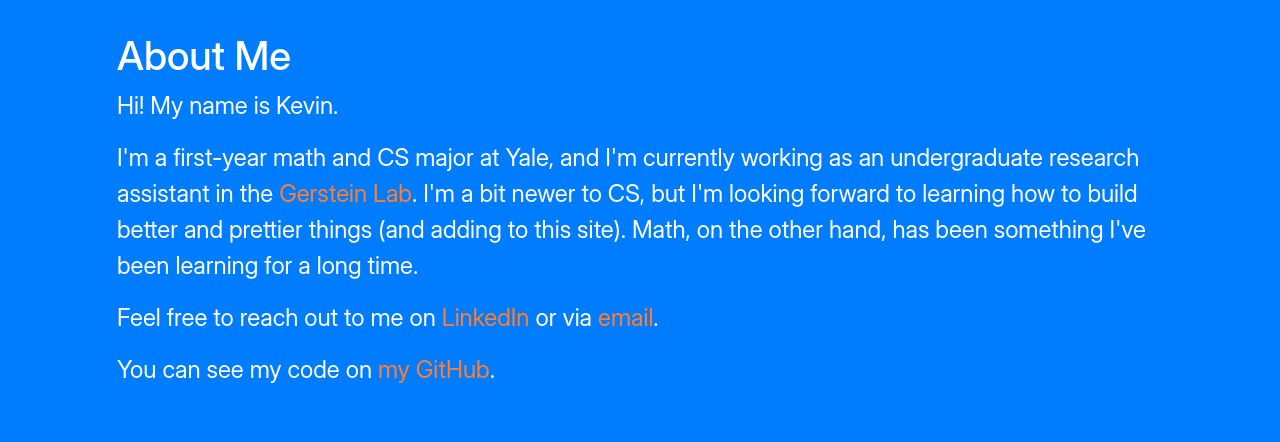
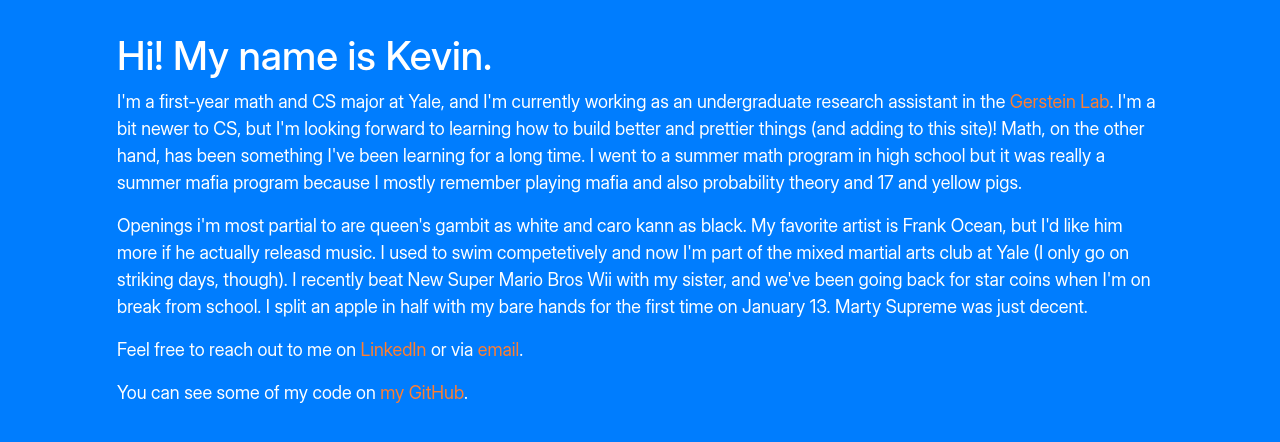
Before and after one commit to kz357/personal-page, a Flask app: page /about in a window 1280 px wide. Shown: the part 62-504 px from the top of the page. Run offline with Flask 3, Linux system fonts and the light colour scheme; some libraries are stand-ins or nearby versions; some web fonts are replaced.

Commit message:
changed about page

```diff
--- a/app.py
+++ b/app.py
@@ -5,7 +5,7 @@ app = Flask(__name__)
 PROJECTS = [
     {
         "title": "Banana phone",
-        "description": "This is a little python file that i made in october 2025. I like to pretend to lose my phone and have my girlfriend call it before pulling out a and saying \"yellow?\" I like to keep her on her toes. We go to different schools now but despite the distance, she can still stimulate this epic prank. Most important libraries are mediapipe and ultralytics YOLOv8",
+        "description": "pretend to lose your phone and ask your friend to call it. then pull out a banana and say \"yellow?\" but if you don't have friends you can do this epic prank by yourself with this python file. most important libraries are mediapipe and ultralytics YOLOv8",
         "image": "images/bananapjone.jpg",
         "url": "https://github.com/kz357/banana-phone-sensor"
     },
--- a/templates/about.html
+++ b/templates/about.html
@@ -4,17 +4,17 @@
 
 {% block content %}
 
-<div style="margin: 1rem; padding: 1rem">
+<div style="margin: 1rem; padding: 1rem; font-size: 18px">
 
-<h1>About Me</h1>
+<h1>Hi! My name is Kevin.</h1>
 
-<p>Hi! My name is Kevin.</p>
+<p>I'm a first-year math and CS major at Yale, and I'm currently working as an undergraduate research assistant in the <a href="https://www.gersteinlab.org/">Gerstein Lab</a>. I'm a bit newer to CS, but I'm looking forward to learning how to build better and prettier things (and adding to this site)! Math, on the other hand, has been something I've been learning for a long time. I went to a summer math program in high school but it was really a summer mafia program because I mostly remember playing mafia and also probability theory and 17 and yellow pigs.</p>
 
-<p>I'm a first-year math and CS major at Yale, and I'm currently working as an undergraduate research assistant in the <a href="https://www.gersteinlab.org/">Gerstein Lab</a>. I'm a bit newer to CS, but I'm looking forward to learning how to build better and prettier things (and adding to this site). Math, on the other hand, has been something I've been learning for a long time.</p>
+<p>Openings i'm most partial to are queen's gambit as white and caro kann as black. My favorite artist is Frank Ocean, but I'd like him more if he actually releasd music. I used to swim competetively and now I'm part of the mixed martial arts club at Yale (I only go on striking days, though). I recently beat New Super Mario Bros Wii with my sister, and we've been going back for star coins when I'm on break from school. I split an apple in half with my bare hands for the first time on January 13. Marty Supreme was just decent.</p>
 
 <p>Feel free to reach out to me on <a href="https://www.linkedin.com/in/kz357">LinkedIn</a> or via <a href="mailto:kevin.zhang.kz357@yale.edu">email</a>.</p>
 
-<p>You can see my code on <a href="https://github.com/kz357">my GitHub</a>.</p>
+<p>You can see some of my code on <a href="https://github.com/kz357">my GitHub</a>.</p>
 
 </div>
 
```
